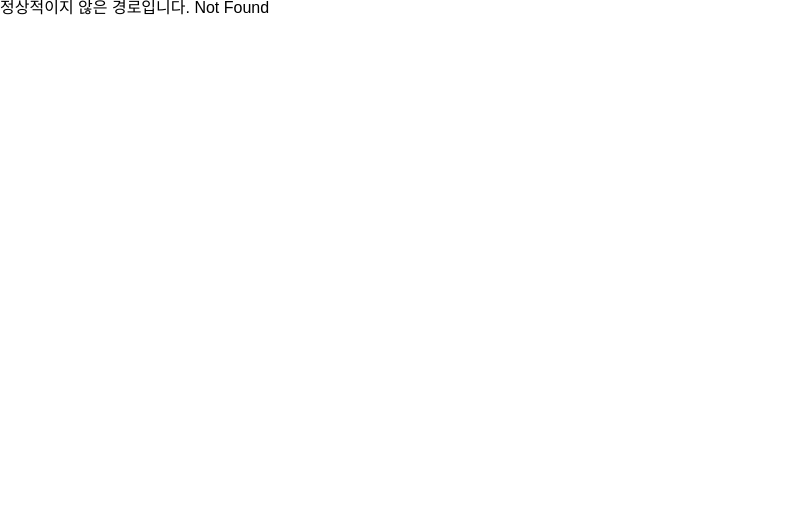
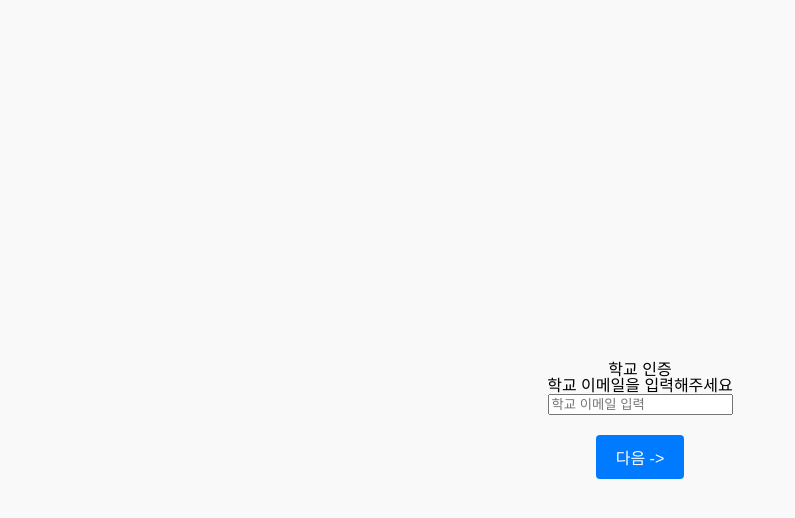
Before and after one commit to 9oormthon-univ/2024_DANPOONG_TEAM_49_FE, a React (Create React App) app: page /signUpEmail in a window 1280 px wide. Before the commit this address had no page. Shown: the top 518 px of the page, without its empty margins (0-795 px from the left). Built offline with nearby package versions, Linux system fonts and the light colour scheme; a web font is replaced by a local one.

Commit message:
Add: SignUpEmail.jsx 추가

```diff
--- a/src/App.js
+++ b/src/App.js
@@ -6,6 +6,7 @@ import NotFound from './pages/NotFound';
 import Main from './pages/Main';
 import Post from './pages/Post';
 import Login from './pages/Login';
+import SignUpEmail from './pages/SignUpEmail';
 
 function App() {
   return (
@@ -18,6 +19,7 @@ function App() {
           <Route path='/write' element={<Write/>} />
           <Route path='/post' element={<Post/>} />
           <Route path='/login' element={<Login/>} />
+          <Route path='/signUpEmail' element={<SignUpEmail/>} />
         </Routes>
       </BrowserRouter>
     </>
--- a/src/pages/Login.jsx
+++ b/src/pages/Login.jsx
@@ -1,6 +1,7 @@
 import React from 'react';
 import styled from 'styled-components';
 import { useNavigate } from 'react-router-dom';
+import { Container } from './Write';
 
 const Login = () => {
     // navigate
@@ -11,7 +12,7 @@ const Login = () => {
 
     return (
         <>
-            <ContentWrapper>
+            <Container>
             <h1>기숙상점</h1>
                 <ImageButton
                     src="path/to/signup-image.jpg"
@@ -20,15 +21,15 @@ const Login = () => {
                 <ImageButton
                     src="path/to/kakao-login-image.jpg"
                     alt="카카오 로그인"
-                />
-            </ContentWrapper>
+                />s
+            </Container>
         </>
     );
 };
 
 export default Login;
 
-// 스타일 컴포넌트
+
 const HeaderBar = styled.div`
     width: 100%;
     height: 56px;
--- a/src/pages/SignUpEmail.jsx
+++ b/src/pages/SignUpEmail.jsx
@@ -1 +1,55 @@
 import React from 'react';
+import styled from 'styled-components';
+import { useNavigate } from 'react-router-dom';
+
+const SignUpEmail = () => {
+    // navigate
+    const navigate = useNavigate();
+    const goToMain = () => {
+        navigate("/");
+    };
+
+    return (
+        <Container>
+            <h1>학교 인증</h1>
+            <h5>학교 이메일을 입력해주세요</h5>
+            <input
+                type="text"
+                placeholder="학교 이메일 입력"
+            />
+            <InputButton
+                type="button"
+                value="다음 ->"
+                onClick={goToMain}
+            />
+        </Container>
+    );
+};
+
+export default SignUpEmail;
+
+// 스타일 컴포넌트 정의
+const Container = styled.div`
+    padding: 20px;
+    display: flex;
+    flex-direction: column;
+    align-items: center;
+    justify-content: center;
+    height: 100vh;
+    background-color: #f9f9f9;
+`;
+
+const InputButton = styled.input`
+    margin-top: 20px;
+    padding: 10px 20px;
+    font-size: 16px;
+    background-color: #007bff;
+    color: white;
+    border: none;
+    border-radius: 4px;
+    cursor: pointer;
+
+    &:hover {
+        background-color: #0056b3;
+    }
+`;
```
